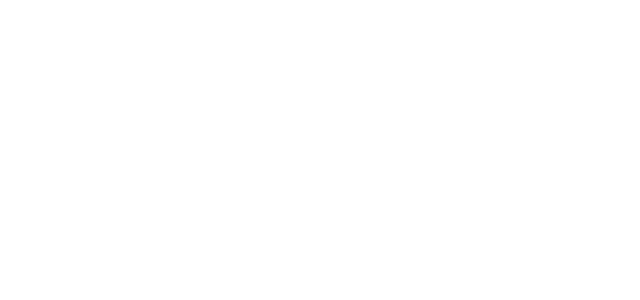
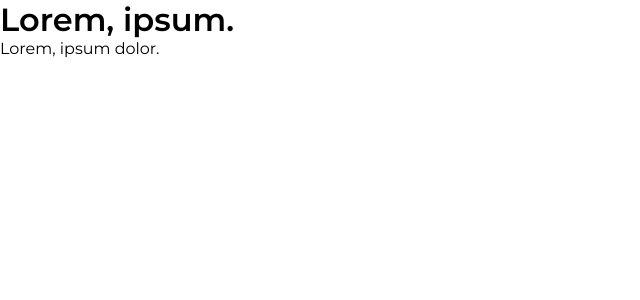
Before and after one commit to ElzaEldarh/booriva, a React (Vite) app: page / in a window 1280 px wide. Shown: the top 300 px of the page, without its empty margins (0-640 px from the left). Built offline with nearby package versions, Linux system fonts and the light colour scheme.

Commit message:
feat: просто тест

```diff
--- a/src/pages/homePage/index.jsx
+++ b/src/pages/homePage/index.jsx
@@ -1,5 +1,10 @@
 const HomePage = () => {
-  return <main></main>;
+  return (
+    <main>
+      <h1>Lorem, ipsum.</h1>
+      <p>Lorem, ipsum dolor.</p>
+    </main>
+  );
 };
 
 export default HomePage;
```
